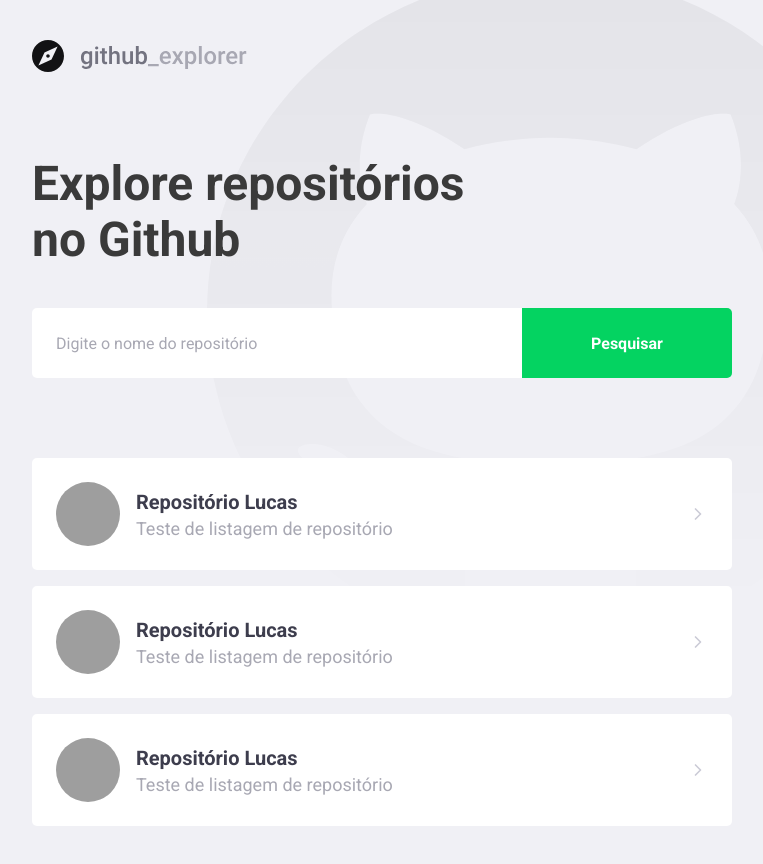
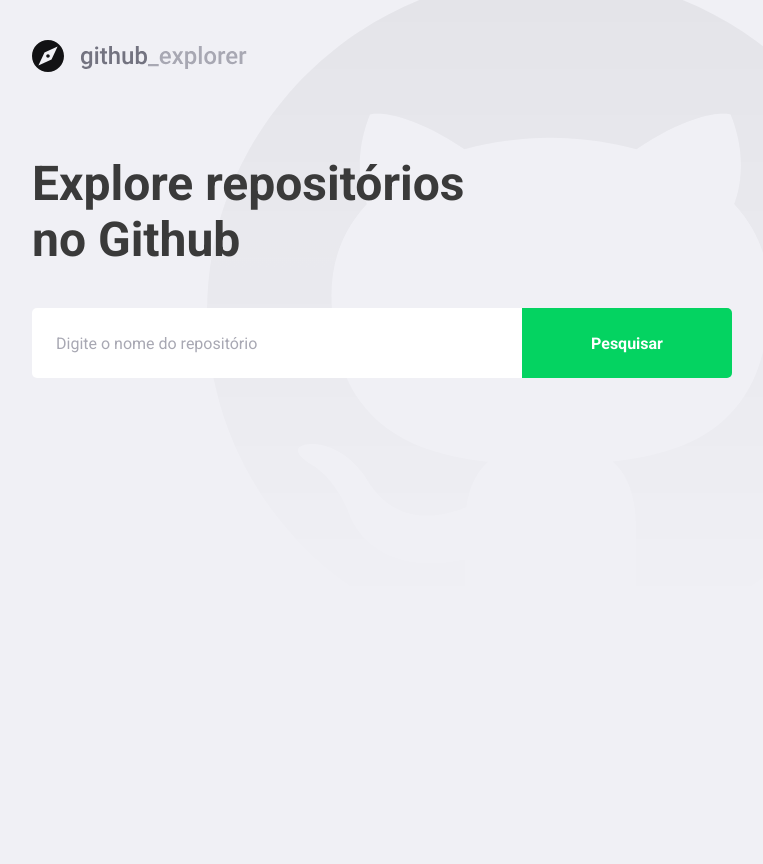
Before and after one commit to lucasribeiro/github-explorer, a React (Create React App) app: page / in a window 1280 px wide. Shown: the whole page, without its empty margins (148-911 px from the left). After the commit the page ends 800 px from the top, so only its background shows below. Built offline with nearby package versions, Linux system fonts and the light colour scheme; grey boxes are pictures that could not be loaded.

Commit message:
Conetando com API

```diff
--- a/package.json
+++ b/package.json
@@ -12,6 +12,7 @@
     "@types/react-dom": "^17.0.0",
     "@types/react-router-dom": "^5.1.7",
     "@types/styled-components": "^5.1.10",
+    "axios": "^0.21.1",
     "polished": "^4.1.3",
     "react": "^17.0.2",
     "react-dom": "^17.0.2",
--- a/src/pages/Dashboard/index.tsx
+++ b/src/pages/Dashboard/index.tsx
@@ -1,58 +1,65 @@
-import React from 'react';
+/* eslint-disable camelcase */
+/* eslint-disable prettier/prettier */
+import React, { FormEvent, useState } from 'react';
 import { FiChevronRight } from 'react-icons/fi';
-
+import api from '../../services/api';
 import logoimg from '../../assests/logo.svg';
 
 import { Title, Form, Repositories } from './styles';
+import Repository from '../Repository';
+
+interface Repository {
+  full_name: string;
+  description: string;
+  owner: {
+    login: string;
+    avatar_url: string;
+  };
+}
 
 const Dashboard: React.FC = () => {
+  const [newRepo, setNewRepo] = useState('');
+  const [repositories, setRepositories] = useState<Repository[]>([]);
+
+  async function handleAddRepository(event: FormEvent<HTMLFormElement>): Promise<void> {
+    event.preventDefault();
+
+    const response = await api.get<Repository>(`repos/${newRepo}`);
+
+    const respository =  response.data;
+
+    setRepositories([...repositories, respository]);
+    setNewRepo('');
+  }
+
   return (
     <>
       <img src={logoimg} alt="Github Explorer" />
       <Title>Explore repositórios no Github</Title>
 
-      <Form>
-        <input placeholder="Digite o nome do repositório" />
+      <Form onSubmit={handleAddRepository}>
+        <input
+          value={newRepo}
+          onChange={(e) => setNewRepo(e.target.value)}
+          placeholder="Digite o nome do repositório"
+        />
         <button type="submit">Pesquisar</button>
       </Form>
 
       <Repositories>
-        <a href="teste">
+        {repositories.map(repo => (
+          <a key={repo.full_name} href="teste">
           <img
-            src="https://avatars.githubusercontent.com/u/11708545?v=4"
-            alt="Lucas Luis Ribeiro"
+            src={repo.owner.avatar_url}
+            alt={repo.owner.login}
           />
           <div>
-            <strong>Repositório Lucas</strong>
-            <p>Teste de listagem de repositório</p>
+            <strong>{repo.full_name}</strong>
+            <p>{repo.description}</p>
           </div>
-
           <FiChevronRight size={20} />
         </a>
-        <a href="teste">
-          <img
-            src="https://avatars.githubusercontent.com/u/11708545?v=4"
-            alt="Lucas Luis Ribeiro"
-          />
-          <div>
-            <strong>Repositório Lucas</strong>
-            <p>Teste de listagem de repositório</p>
-          </div>
-
-          <FiChevronRight size={20} />
-        </a>
-        <a href="teste">
-          <img
-            src="https://avatars.githubusercontent.com/u/11708545?v=4"
-            alt="Lucas Luis Ribeiro"
-          />
-          <div>
-            <strong>Repositório Lucas</strong>
-            <p>Teste de listagem de repositório</p>
-          </div>
-
-          <FiChevronRight size={20} />
-        </a>
+        ))}
       </Repositories>
     </>
   );
--- a/src/pages/Dashboard/styles.ts
+++ b/src/pages/Dashboard/styles.ts
@@ -78,6 +78,7 @@
 
     div {
       margin-left: 16px;
+      flex: 1;
 
       strong {
         font-size: 20px;
--- /dev/null
+++ b/src/services/api.ts
@@ -0,0 +1,7 @@
+import axios from 'axios';
+
+const api = axios.create({
+  baseURL: 'https://api.github.com',
+});
+
+export default api;
```
Also changed, not shown: .eslintrc.json, 1 other file (tests, documents, lock files or other folders).
